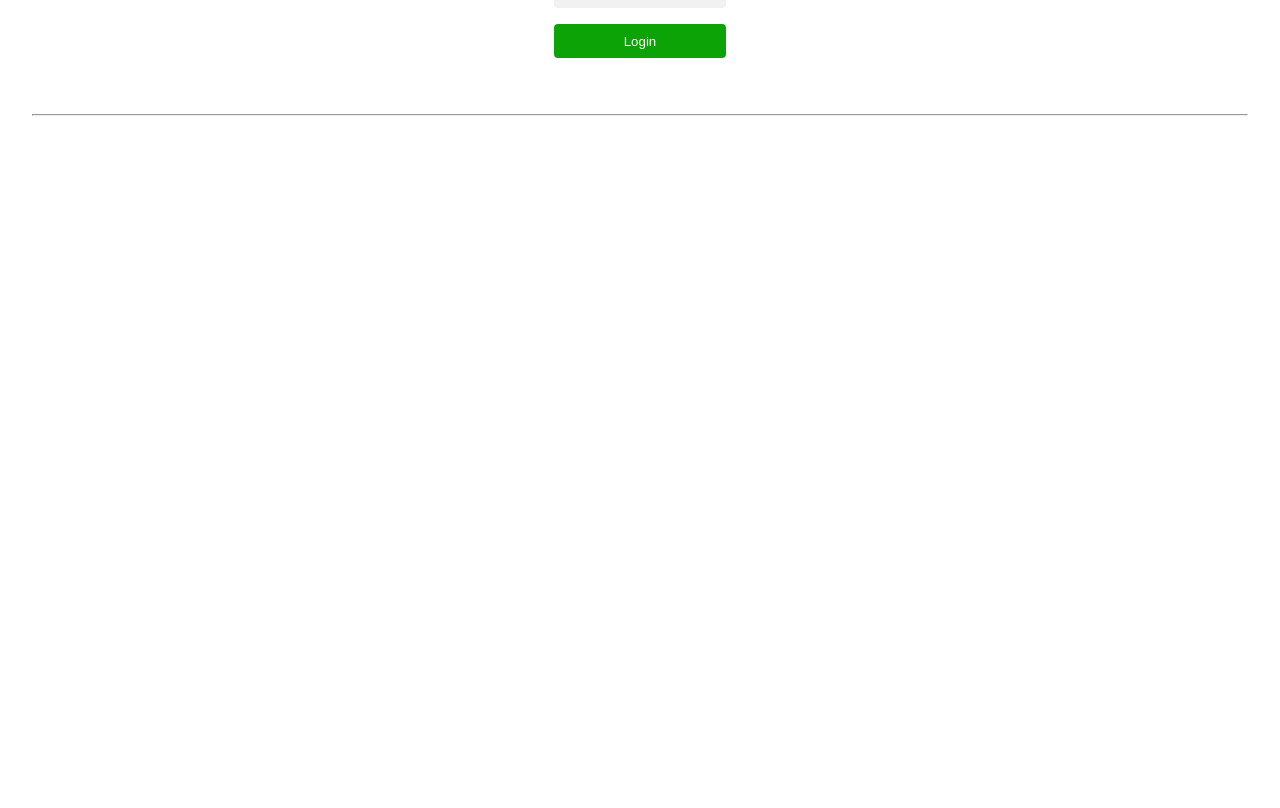
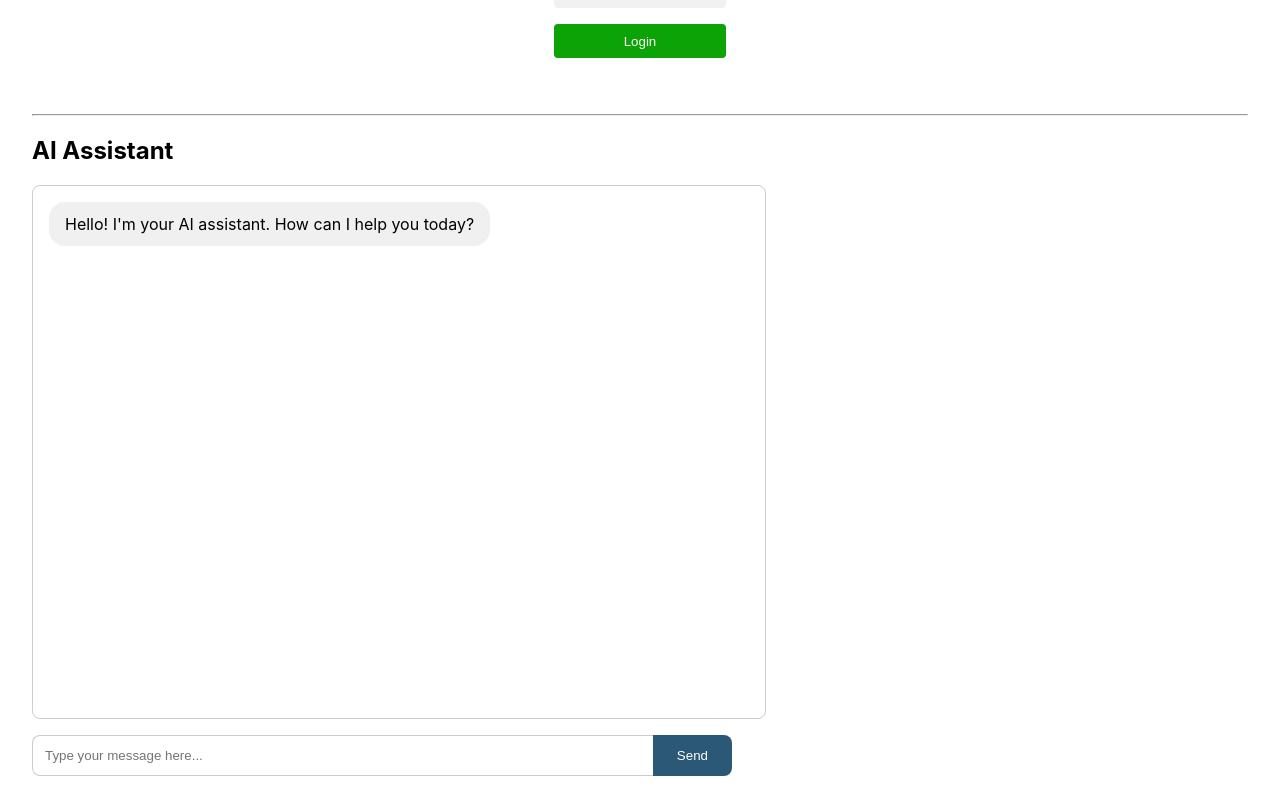
Before and after one commit to JGrant225/SSW322-Exchange4Students-Group_2, a React (Create React App) app in the folder exchange4students-frontend/: page / in a window 1280 px wide. Shown: the part 680-1488 px from the top of the page. Before the commit the page ends 836 px from the top, so only its background shows below. Built offline with nearby package versions, Linux system fonts and the light colour scheme.

Commit message:
Initial LLM chatbot integration

```diff
--- a/exchange4students-frontend/src/Pages/Home.jsx
+++ b/exchange4students-frontend/src/Pages/Home.jsx
@@ -1,4 +1,4 @@
-import React, { useState } from "react";
+import React, { useState, useRef, useEffect } from "react";
 import Register from "../Components/Register";
 import Login from "../Components/Login";
 // import PostItem from "../Components/PostItem";
@@ -9,6 +9,17 @@ export default function Home(){
   // Track logged-in user and token (in memory only)
   const [username, setUsername] = useState("");
   const navigate = useNavigate();
+
+  // Chatbot states
+  const [messages, setMessages] = useState([
+    {
+      content: "Hello! I'm your AI assistant. How can I help you today?",
+      role: "assistant"
+    }
+  ]);
+  const [inputMessage, setInputMessage] = useState("");
+  const [isLoading, setIsLoading] = useState(false);
+  const messagesEndRef = useRef(null);
 
   // Logout function clears state
   const handleLogout = () => {
@@ -29,6 +40,64 @@ export default function Home(){
       });
     } catch {
       setUsername("");
+    }
+  };
+
+  // Scroll to bottom of chat whenever messages change
+  useEffect(() => {
+    scrollToBottom();
+  }, [messages]);
+
+  const scrollToBottom = () => {
+    messagesEndRef.current?.scrollIntoView({ behavior: "smooth" });
+  };
+
+  const sendMessage = async (e) => {
+    e.preventDefault();
+
+    if (inputMessage.trim() === "") return;
+
+    // Add user message to chat
+    const userMessage = { content: inputMessage, role: "user" };
+    const newMessages = [...messages, userMessage];
+    setMessages(newMessages);
+    setInputMessage("");
+    setIsLoading(true);
+
+    try {
+      // Replace with your actual API endpoint and key handling
+      const response = await fetch("https://api.openai.com/v1/chat/completions", {
+        method: "POST",
+        headers: {
+          "Content-Type": "application/json",
+          "Authorization": `Bearer ${process.env.REACT_APP_OPENAI_API_KEY}`
+        },
+        body: JSON.stringify({
+          model: "gpt-3.5-turbo",
+          messages: newMessages.map(msg => ({
+            role: msg.role,
+            content: msg.content
+          })),
+          max_tokens: 150
+        })
+      });
+
+      const data = await response.json();
+
+      if (data.choices && data.choices[0]) {
+        setMessages(prev => [
+          ...prev,
+          { content: data.choices[0].message.content, role: "assistant" }
+        ]);
+      }
+    } catch (error) {
+      console.error("Error calling OpenAI API:", error);
+      setMessages(prev => [
+        ...prev,
+        { content: "Sorry, I encountered an error. Please try again later.", role: "assistant" }
+      ]);
+    } finally {
+      setIsLoading(false);
     }
   };
 
@@ -57,6 +126,126 @@ export default function Home(){
           <hr />
         </>
       )}
+
+      {/* Custom ChatGPT chatbot */}
+      <div>
+        <h2>AI Assistant</h2>
+        <div
+          style={{
+            width: "700px",
+            maxWidth: "100%",
+            height: "500px",
+            border: "1px solid #ccc",
+            borderRadius: "8px",
+            padding: "1rem",
+            marginBottom: "1rem",
+            overflow: "auto",
+            display: "flex",
+            flexDirection: "column"
+          }}
+        >
+          {messages.map((message, index) => (
+            <div
+              key={index}
+              style={{
+                alignSelf: message.role === "user" ? "flex-end" : "flex-start",
+                backgroundColor: message.role === "user" ? "#2b5876" : "#f0f0f0",
+                color: message.role === "user" ? "white" : "black",
+                padding: "0.75rem 1rem",
+                borderRadius: "1rem",
+                marginBottom: "0.5rem",
+                maxWidth: "80%",
+                wordBreak: "break-word"
+              }}
+            >
+              {message.content}
+            </div>
+          ))}
+          {isLoading && (
+            <div
+              style={{
+                alignSelf: "flex-start",
+                backgroundColor: "#f0f0f0",
+                color: "black",
+                padding: "0.75rem 1rem",
+                borderRadius: "1rem",
+                marginBottom: "0.5rem"
+              }}
+            >
+              <div className="typing-indicator">
+                <span></span>
+                <span></span>
+                <span></span>
+              </div>
+            </div>
+          )}
+          <div ref={messagesEndRef} />
+        </div>
+
+        <form onSubmit={sendMessage} style={{ display: "flex", width: "700px", maxWidth: "100%" }}>
+          <input
+            type="text"
+            value={inputMessage}
+            onChange={(e) => setInputMessage(e.target.value)}
+            placeholder="Type your message here..."
+            style={{
+              flex: 1,
+              padding: "0.75rem",
+              borderRadius: "8px 0 0 8px",
+              border: "1px solid #ccc",
+              borderRight: "none"
+            }}
+          />
+          <button
+            type="submit"
+            disabled={isLoading}
+            style={{
+              padding: "0.75rem 1.5rem",
+              backgroundColor: "#2b5876",
+              color: "white",
+              border: "none",
+              borderRadius: "0 8px 8px 0",
+              cursor: isLoading ? "not-allowed" : "pointer"
+            }}
+          >
+            {isLoading ? "Sending..." : "Send"}
+          </button>
+        </form>
+
+        <style jsx>{`
+          .typing-indicator {
+            display: flex;
+            padding: 4px;
+          }
+
+          .typing-indicator span {
+            height: 10px;
+            width: 10px;
+            background-color: #666;
+            border-radius: 50%;
+            display: inline-block;
+            margin: 0 2px;
+            animation: bounce 1.4s infinite ease-in-out both;
+          }
+
+          .typing-indicator span:nth-child(1) {
+            animation-delay: -0.32s;
+          }
+
+          .typing-indicator span:nth-child(2) {
+            animation-delay: -0.16s;
+          }
+
+          @keyframes bounce {
+            0%, 80%, 100% {
+              transform: scale(0);
+            } 40% {
+              transform: scale(1.0);
+            }
+          }
+        `}</style>
+      </div>
+
     </div>
   );
 }
```
